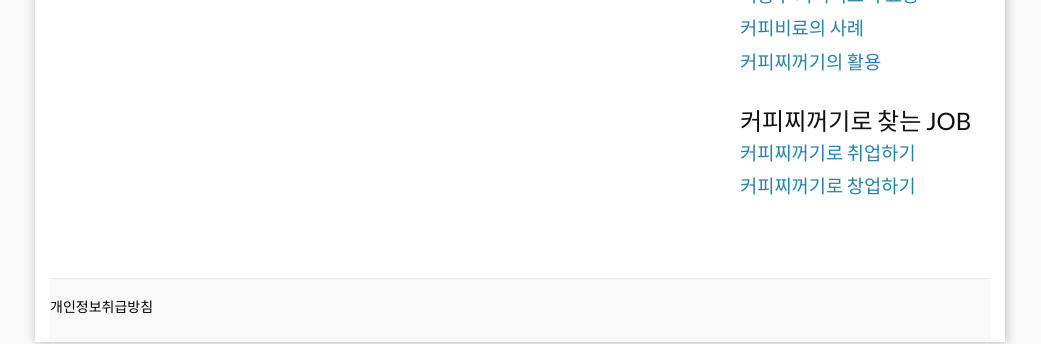
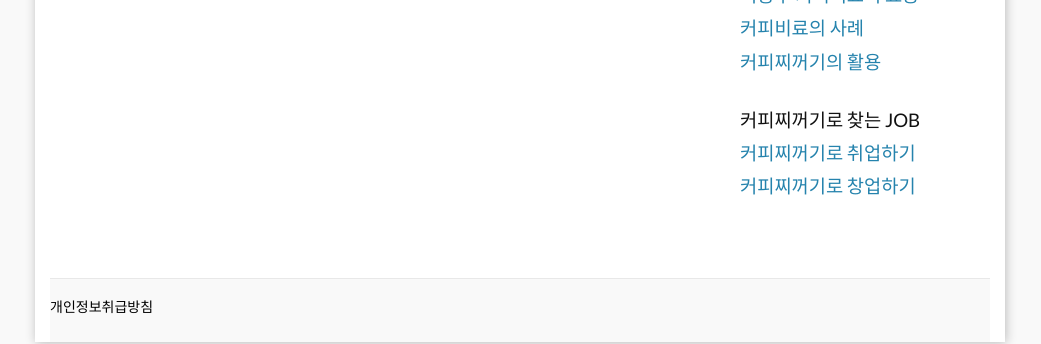
Before and after one commit to leevra/hair, a Jekyll site: the page built from index.html, in a window 1280 px wide. Shown: the part 650-994 px from the top of the page, without its empty margins (120-1161 px from the left). Built offline with Jekyll 4.4.1, drawn with Linux system fonts in a browser that asks for light colours; the list of posts is cut into pages by our own code.

Commit message:
VersionActivity

```diff
--- a/_includes/sidebar.html
+++ b/_includes/sidebar.html
@@ -16,7 +16,7 @@
 <a href="/search?q=%EA%B0%80%EA%B5%AC%2F%EC%9D%B8%ED%85%8C%EB%A6%AC%EC%96%B4" target="_self"><h3>커피찌꺼기의 활용</h3></a>
 <br>
 
-<h2>커피찌꺼기로 찾는 JOB</h2>
+<h3>커피찌꺼기로 찾는 JOB</h3>
 <a href="/search?q=%EA%B0%80%EA%B5%AC%2F%EC%9D%B8%ED%85%8C%EB%A6%AC%EC%96%B4" target="_self"><h3>커피찌꺼기로 취업하기</h3></a>
 <a href="/search?q=%EA%B0%80%EA%B5%AC%2F%EC%9D%B8%ED%85%8C%EB%A6%AC%EC%96%B4" target="_self"><h3>커피찌꺼기로 창업하기</h3></a>
 <br>
```
